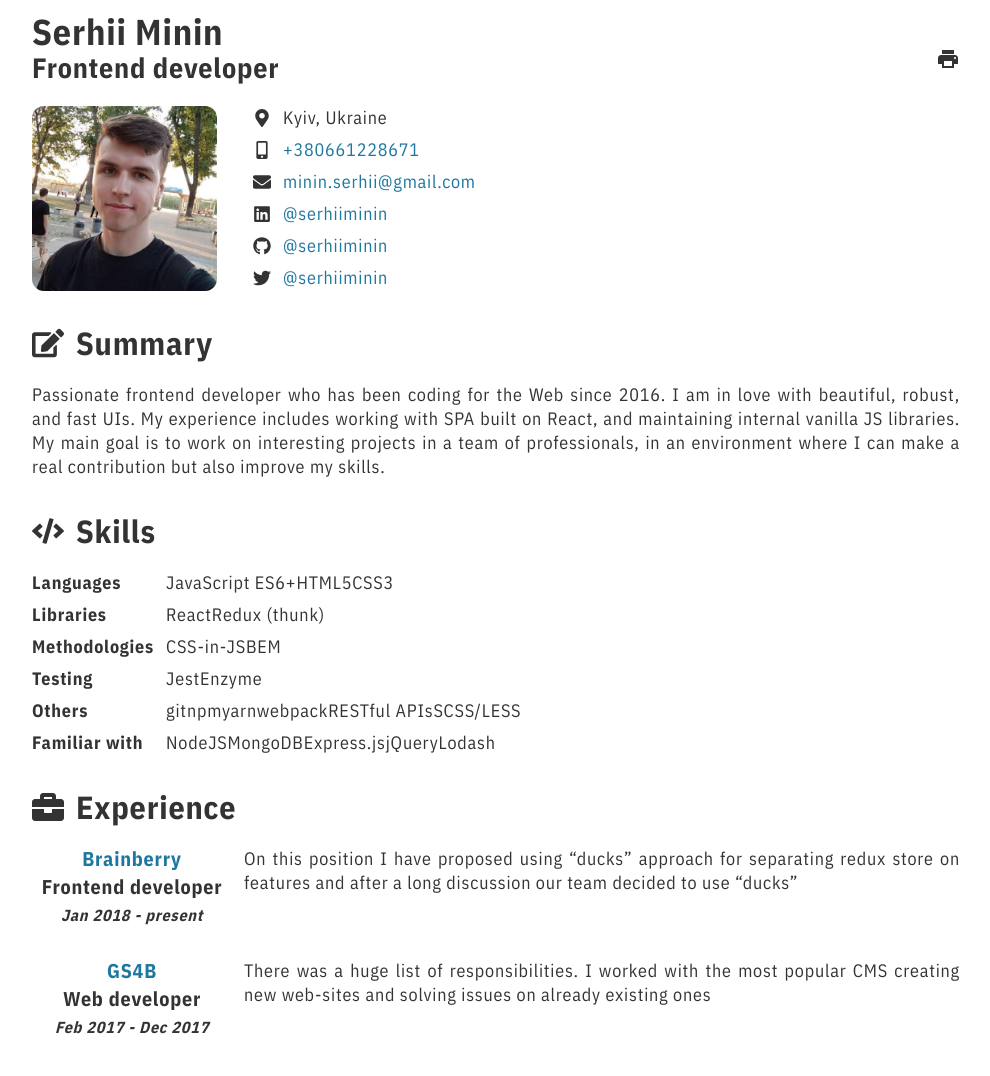
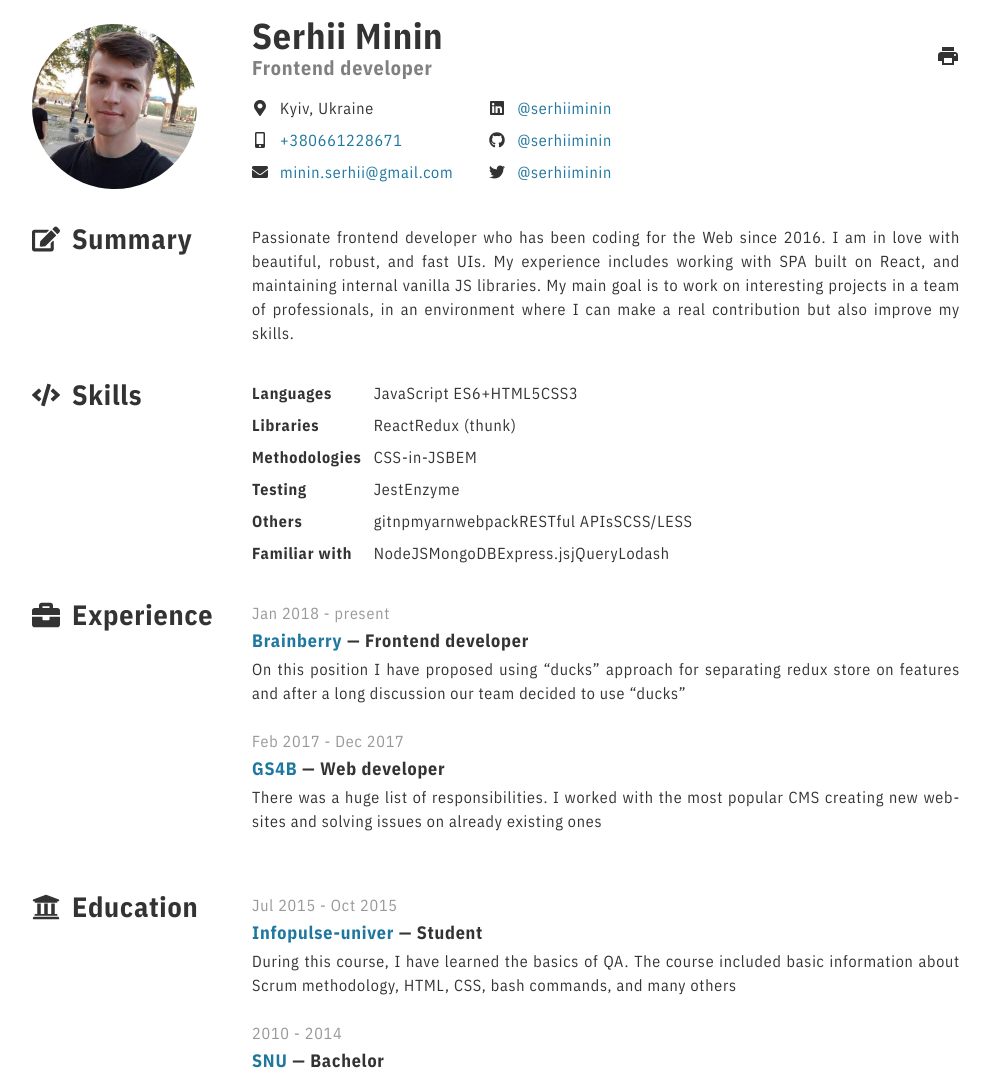
Before and after one commit to serhiiminin/cv, a Gatsby site: page / in a window 1280 px wide. Shown: the top 1076 px of the page, without its empty margins (144-1134 px from the left). Built offline with nearby package versions, Linux system fonts and the light colour scheme; Gatsby itself is replaced by a stand-in of ours.

Commit message:
change styles for detailed line

```diff
--- a/data/index.json
+++ b/data/index.json
@@ -1,7 +1,7 @@
 {
-  "name": "Serhii Minin",
-  "position": "Frontend developer",
   "contacts": {
+    "name": "Serhii Minin",
+    "position": "Frontend developer",
     "location": "Kyiv, Ukraine",
     "phone": "+380661228671",
     "email": "minin.serhii@gmail.com",
--- a/src/components/contacts.js
+++ b/src/components/contacts.js
@@ -7,6 +7,7 @@ import Image from "./image"
 import DataLines from "./data-lines"
 import Anchor from "./anchor"
 import Section from "./section"
+import TitlesBlock from "./titles-block"
 
 const ContactsInner = styled.div`
   display: grid;
@@ -16,26 +17,33 @@ const ContactsInner = styled.div`
 `
 
 const ImageWrapper = styled.div`
-  height: 18.5rem;
-  width: 18.5rem;
-  border-radius: 1.2rem;
+  height: 16.5rem;
+  width: 16.5rem;
+  border-radius: 50%;
   overflow: hidden;
 `
 
 const Contacts = ({ contacts, theme }) => {
-  const { location, phone, email, linkedin, github, twitter, nickname } = contacts
+  const { name, position, location, phone, email, linkedin, github, twitter, nickname } = contacts
 
   return (
-    <Section>
-      <ContactsInner>
+    <Section titleRender={(
       <ImageWrapper theme={theme}>
         <Image/>
       </ImageWrapper>
+    )}>
+      <div>
+        <TitlesBlock position={position} name={name}/>
+        <ContactsInner>
           <DataLines
             definitions={[
               { title: <FaMapMarkerAlt/>, value: location },
               { title: <FaMobileAlt/>, value: <Anchor href={`tel:${phone}?call`}>{phone}</Anchor> },
               { title: <FaEnvelope/>, value: <Anchor href={`mailto:${email}`}>{email}</Anchor> },
+            ]}
+          />
+          <DataLines
+            definitions={[
               {
                 title: <FaLinkedin/>,
                 value: <Anchor href={linkedin} target='_blank'>{nickname}</Anchor>,
@@ -49,6 +57,7 @@ const Contacts = ({ contacts, theme }) => {
             ]}
           />
         </ContactsInner>
+      </div>
     </Section>
   )
 }
--- a/src/components/ditailed-line.js
+++ b/src/components/ditailed-line.js
@@ -4,18 +4,18 @@ import styled from "styled-components"
 import Anchor from "./anchor"
 
 const LineWrapper = styled.div`
+  margin-bottom: 2.4rem;
   display: grid;
-  grid-template-columns: 20rem auto;
-  column-gap: 1.2rem;
-  margin-bottom: 3.2rem;
+  row-gap: .4rem;
 `
 
-const Titles = styled.div`
-  display: grid;
-  align-self: center;
-  justify-self: center;
-  text-align: center;
-  row-gap: .4rem;
+const Organization = styled.div`
+  font-weight: bold;
+  font-size: 1.8rem;
+`
+
+const Period = styled.span`
+  opacity: .5;
 `
 
 const DescriptionText = styled.p`
@@ -23,31 +23,14 @@ const DescriptionText = styled.p`
   margin: 0;
 `
 
-const Organization = styled.span`
-  font-weight: bold;
-  font-size: 2rem;
-`;
-
-const Position = styled.span`
-  font-weight: bold;
-  font-size: 2rem;
-`;
-
-const Period = styled.span`
-  font-weight: bold;
-  font-size: 1.6rem;
-  font-style: italic;
-`;
-
 const DetailedLine = ({ organization, organizationRef, period, position, description }) => (
   <LineWrapper>
-    <Titles>
-      <Organization>
-        <Anchor href={organizationRef} target='_blank'>{organization}</Anchor>
-      </Organization>
-      <Position>{position}</Position>
-      <Period>{period}</Period>
-    </Titles>
+    <Period>{period}</Period>
+    <Organization>
+      <Anchor href={organizationRef} target='_blank'>{organization}</Anchor>
+      {' — '}
+      <span>{position}</span>
+    </Organization>
     <DescriptionText>
       {description}
     </DescriptionText>
--- a/src/components/global-styles.js
+++ b/src/components/global-styles.js
@@ -10,7 +10,7 @@ const GlobalStyle = createGlobalStyle`
     background: #fff;
     color: #333;
     font-family: "ibm plex sans condensed", sans-serif;
-    font-size: 1.8rem;
+    font-size: 1.6rem;
   }
 
   * {
--- a/src/components/layout.js
+++ b/src/components/layout.js
@@ -3,12 +3,17 @@ import PropTypes from "prop-types"
 import Container from "./container"
 import GlobalStyle from "./global-styles"
 import { Normalize } from "styled-normalize"
+import styled from 'styled-components';
+
+const Main = styled.main`
+  margin-top: 2.4rem;
+`;
 
 const Layout = ({ children }) => (
   <Container>
     <Normalize/>
     <GlobalStyle/>
-    {children}
+    <Main>{children}</Main>
   </Container>
 )
 
--- a/src/components/section.js
+++ b/src/components/section.js
@@ -3,6 +3,8 @@ import PropTypes from "prop-types"
 import styled from "styled-components"
 
 const Section = styled.section`
+  display: grid;
+  grid-template-columns: 22rem auto;
   margin-bottom: 3.6rem;
 
   @media print {
@@ -10,10 +12,14 @@ const Section = styled.section`
   }
 `
 
+const TitleWrapper = styled.div``
+
+const DetailsWrapper = styled.div``
+
 const Title = styled.h2`
   display: flex;
   align-items: center;
-  font-size: 3.2rem;
+  font-size: 2.8rem;
   margin: 0 0 2.4rem;
   font-weight: bold;
 `
@@ -22,14 +28,14 @@ const TitleText = styled.span`
   margin-left: ${props => props.icon ? `1.2rem` : 0};
 `
 
-const SectionCmp = ({ title, icon, children }) => {
+const SectionCmp = ({ title, icon, children, titleRender }) => {
   const TitleTextCmp = title && <TitleText icon={icon}>{title}</TitleText>
   const TitleCmp = (icon || title) && <Title>{icon}{TitleTextCmp}</Title>
 
   return (
     <Section>
-      {TitleCmp}
-      {children}
+      <TitleWrapper>{titleRender || TitleCmp}</TitleWrapper>
+      <DetailsWrapper>{children}</DetailsWrapper>
     </Section>
   )
 }
@@ -37,10 +43,12 @@ const SectionCmp = ({ title, icon, children }) => {
 SectionCmp.propTypes = {
   icon: PropTypes.node,
   title: PropTypes.string,
+  titleRender: PropTypes.node,
   children: PropTypes.node.isRequired,
 }
 
 SectionCmp.defaultProps = {
+  titleRender: null,
   icon: null,
   title: null,
 }
--- a/src/components/summary.js
+++ b/src/components/summary.js
@@ -6,6 +6,7 @@ import styled from 'styled-components';
 
 const SummaryText = styled.p`
   text-align: justify;
+  margin: 0;
 `;
 
 const Summary = ({ summary }) => (
--- a/src/components/header.js
+++ b/src/components/titles-block.js
@@ -3,18 +3,18 @@ import PropTypes from 'prop-types';
 import styled from "styled-components"
 import IconPrint from "./icon-print"
 
-const TitleBlock = styled.header`
+const TitleBlock = styled.div`
   display: flex;
   flex-flow: row wrap;
   justify-content: space-between;
   align-items: center;
-  margin: 2rem 0 .8rem;
+  margin: 0 0 .8rem;
 `
 
 const TitlesWrapper = styled.div`
   display: grid;
-  row-gap: 1.2rem;
-  margin-bottom: 1.8rem;
+  row-gap: .8rem;
+  margin-bottom: .8rem;
 `
 
 const TitleName = styled.h1`
@@ -24,12 +24,13 @@ const TitleName = styled.h1`
 `
 
 const TitlePosition = styled.h2`
-  font-size: 2.8rem;
+  font-size: 2rem;
   font-weight: bold;
+  color: gray;
   margin: 0;
 `
 
-const Header = ({ name, position }) => {
+const TitlesBlock = ({ name, position }) => {
   const onPrint = () => {
     window.print()
   }
@@ -45,9 +46,9 @@ const Header = ({ name, position }) => {
   )
 }
 
-Header.propTypes = {
+TitlesBlock.propTypes = {
   name: PropTypes.string.isRequired,
   position: PropTypes.string.isRequired,
 }
 
-export default Header
+export default TitlesBlock
--- a/src/templates/index.js
+++ b/src/templates/index.js
@@ -10,24 +10,20 @@ import {
   Contacts,
 } from "../components"
 import { ThemeProvider } from "../context/theme"
-import Header from "../components/header"
 
 const IndexPage = ({ pageContext }) => {
-  const { name, position, contacts, summary, skills, experience, education, languages } = pageContext.index
+  const { contacts, summary, skills, experience, education, languages } = pageContext.index
 
   return (
     <ThemeProvider>
       <Layout>
         <Seo title="CV"/>
-        <Header position={position} name={name}/>
-        <main>
         <Contacts contacts={contacts}/>
         <Summary summary={summary}/>
         <Skills skills={skills}/>
         <Experience experience={experience}/>
         <Education education={education}/>
         <Languages languages={languages}/>
-        </main>
       </Layout>
     </ThemeProvider>
   )
```
Lines whose indentation alone changed are shown as unchanged.
